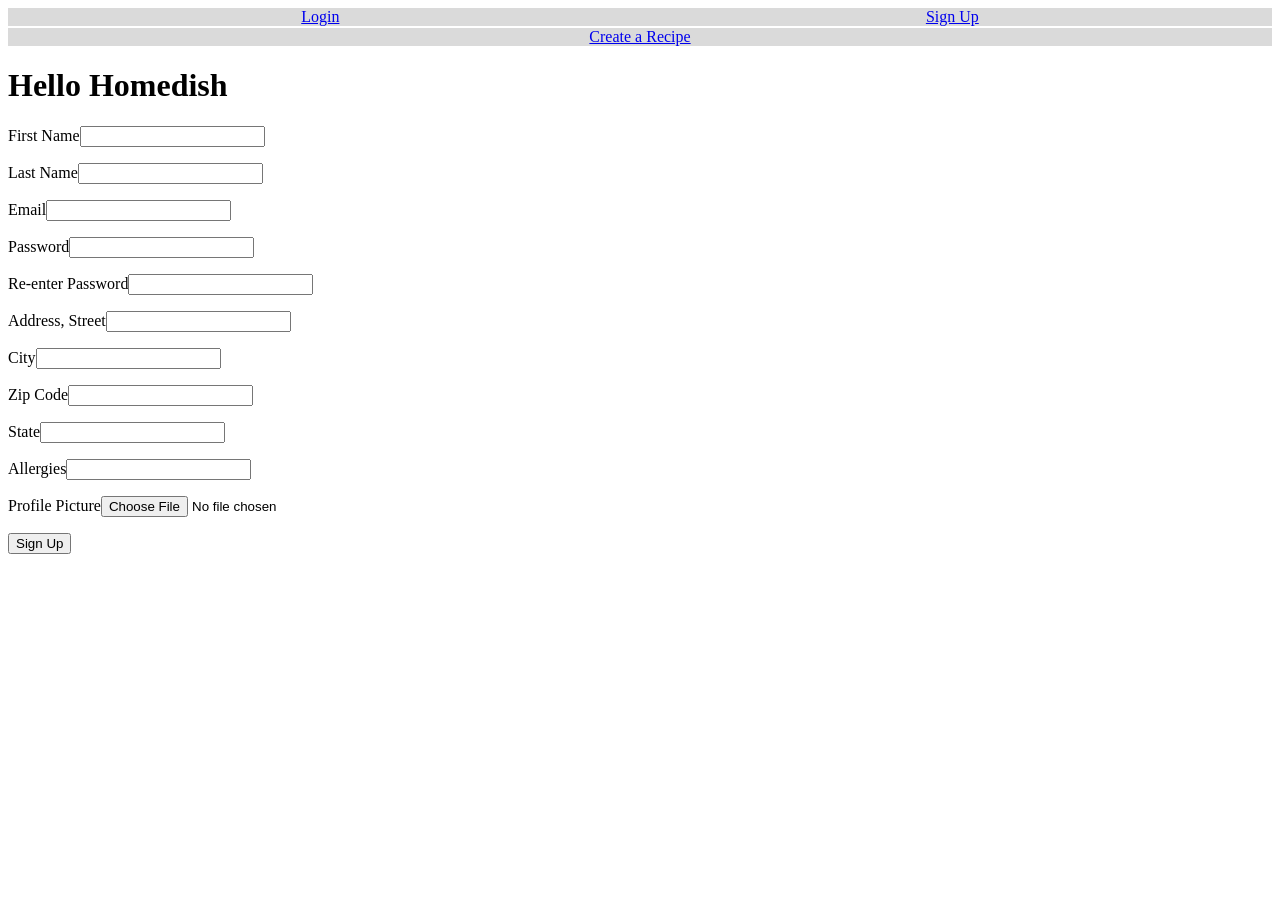
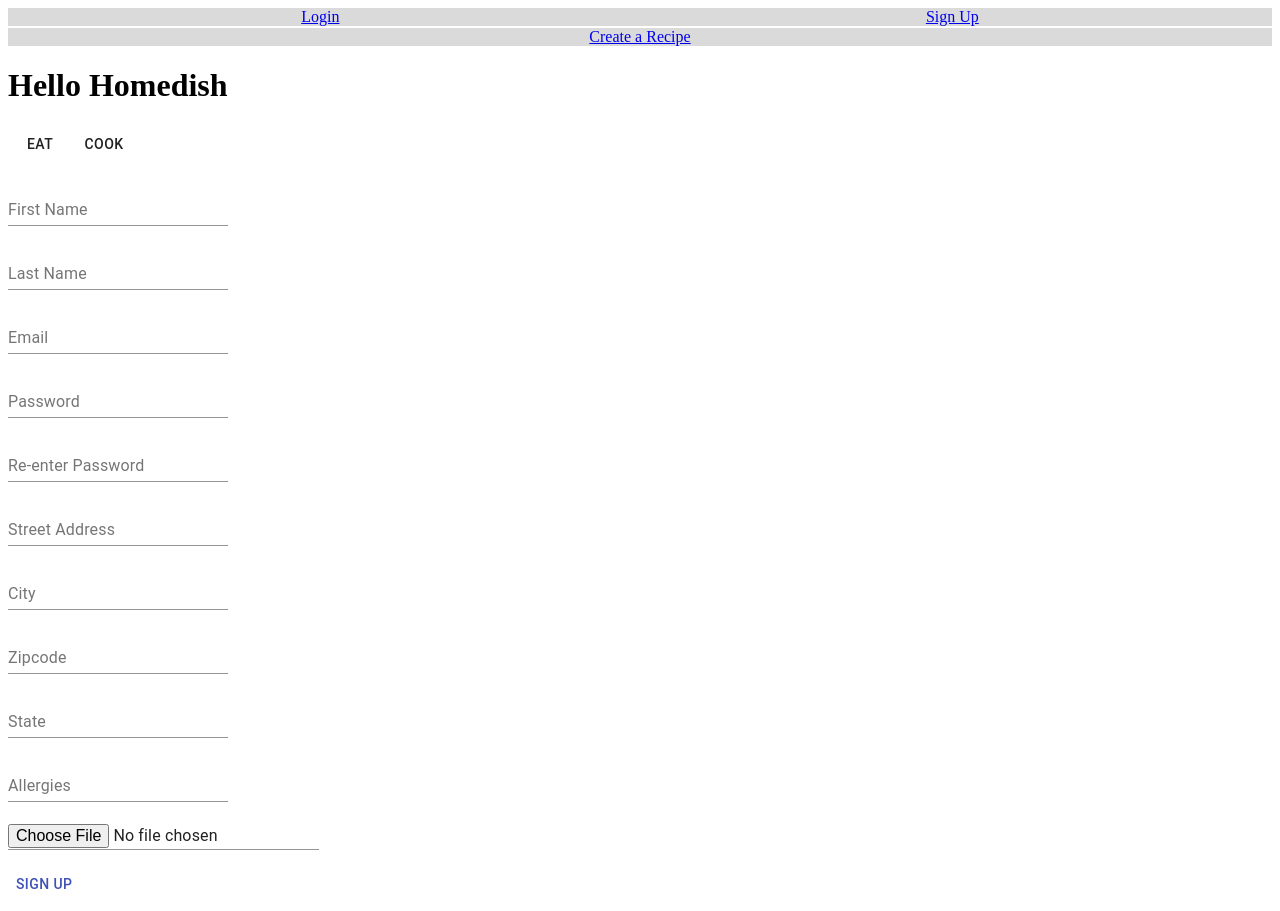
Before and after one commit to quantumspot/homedish, a React app: page /signup in a window 1280 px wide. Before the commit the page ends 800 px from the top, so only its background shows below. Built offline with nearby package versions, Linux system fonts and the light colour scheme.

Commit message:
new signup page with material UI

```diff
--- a/src/components/Signup.jsx
+++ b/src/components/Signup.jsx
@@ -1,4 +1,7 @@
 import React, { useState } from "react";
+import TextField from "@material-ui/core/TextField";
+import Input from "@material-ui/core/Input";
+import Button from "@material-ui/core/Button";
 
 const Signup = () => {
   const [firstName, setFirstName] = useState("");
@@ -12,23 +15,27 @@ const Signup = () => {
   const [zip, setZip] = useState("");
   const [allergies, setAllergies] = useState("");
   const [profilePicture, setProfilePicture] = useState(null);
+  const [userType, setUserType] = useState("Eater");
+
 
   return (
     <>
+      <Button onClick={() => setUserType("Eater")}>Eat</Button>
+      <Button onClick={() => setUserType("Cook")}>Cook</Button>
       <form>
         <p>
-          <label name="firstname">First Name</label>
-          <input
+          <TextField
             type="text"
             id="firstname"
+            label="First Name"
             name="firstname"
             value={firstName}
             onChange={(e) => setFirstName(e.target.value)}
           />
         </p>
         <p>
-          <label name="lastname">Last Name</label>
-          <input
+          <TextField
+            label="Last Name"
             type="text"
             id="lastname"
             name="lastname"
@@ -37,8 +44,8 @@ const Signup = () => {
           />
         </p>
         <p>
-          <label name="email">Email</label>
-          <input
+          <TextField
+            label="Email"
             type="text"
             id="email"
             name="email"
@@ -47,8 +54,8 @@ const Signup = () => {
           />
         </p>
         <p>
-          <label name="password">Password</label>
-          <input
+          <TextField
+            label="Password"
             type="password"
             id="password"
             name="password"
@@ -57,8 +64,8 @@ const Signup = () => {
           />
         </p>
         <p>
-          <label name="re-enter">Re-enter Password</label>
-          <input
+          <TextField
+            label="Re-enter Password"
             type="password"
             id="re-enter"
             name="re-enter"
@@ -67,8 +74,8 @@ const Signup = () => {
           />
         </p>
         <p>
-          <label name="street">Address, Street</label>
-          <input
+          <TextField
+            label="Street Address"
             type="text"
             id="street"
             name="street"
@@ -77,8 +84,8 @@ const Signup = () => {
           />
         </p>
         <p>
-          <label name="city">City</label>
-          <input
+          <TextField
+            label="City"
             type="text"
             id="city"
             name="city"
@@ -87,8 +94,8 @@ const Signup = () => {
           />
         </p>
         <p>
-          <label name="zip">Zip Code</label>
-          <input
+          <TextField
+            label="Zipcode"
             type="text"
             id="zip"
             name="zip"
@@ -97,8 +104,8 @@ const Signup = () => {
           />
         </p>
         <p>
-          <label name="state">State</label>
-          <input
+          <TextField
+            label="State"
             type="text"
             id="state"
             name="state"
@@ -107,8 +114,8 @@ const Signup = () => {
           />
         </p>
         <p>
-          <label name="allergies">Allergies</label>
-          <input
+          <TextField
+            label="Allergies"
             type="text"
             id="allergies"
             name="allergies"
@@ -116,18 +123,25 @@ const Signup = () => {
             onChange={(e) => setAllergies(e.target.value)}
           />
         </p>
+        {userType === "Cook" && <p>
+          <TextField label="test cook"/>
+        </p>}
         <p>
-          <label name="profile-picture">Profile Picture</label>
-          <input
+          <Input
             type="file"
             id="profile-picture"
             name="profile-picture"
             // value={profilePicture}
             onChange={(e) => setProfilePicture(e.target.files[0])}
           />
-          {profilePicture && <img src={URL.createObjectURL(profilePicture)}/>}
+          {profilePicture && (
+            <img
+              src={URL.createObjectURL(profilePicture)}
+              style={{ width: "200px", height: "200px" }}
+            />
+          )}
         </p>
-        <button>Sign Up</button>
+        <Button color="primary">Sign Up</Button>
       </form>
     </>
   );
```
Also changed, not shown: 1 other file (tests, documents, lock files or other folders).
